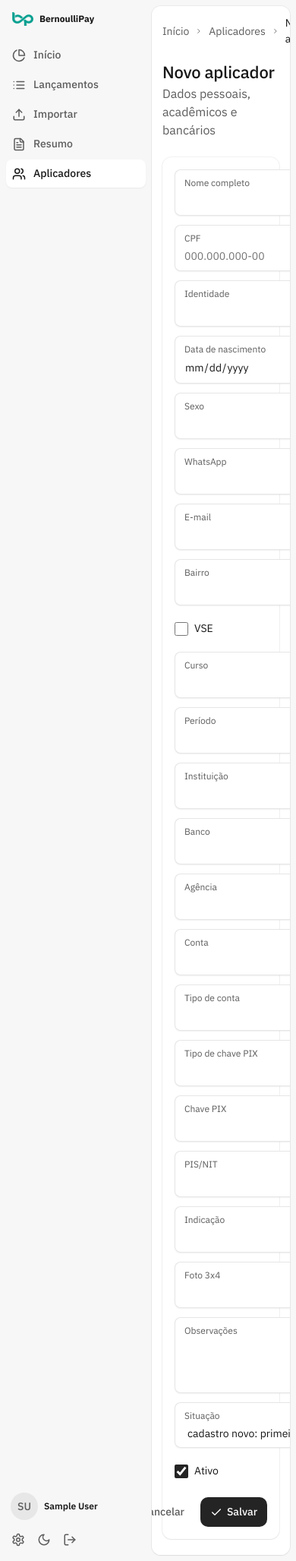
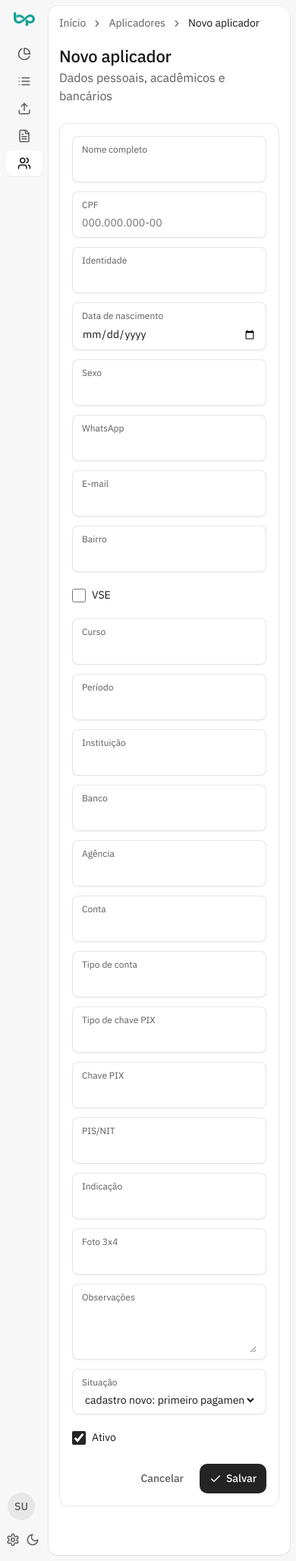
Before and after one commit to bernardozschaber/tp1-eng-soft, a Django app: page /aplicadores/novo/ in a window 390 px wide. Shown: the whole page at 76% size. Run offline with Django 5.2, Linux system fonts and the light colour scheme; the visitor is signed in with stand-in values (Sample User, id 1).

Commit message:
fix: flatten nested card shadows, collapse nav on phones, add active-nav indicator
Co-Authored-By: Claude Sonnet 5 <noreply@anthropic.com>

```diff
--- a/static/css/app.css
+++ b/static/css/app.css
@@ -41,6 +41,17 @@ h1, h2, h3, p { margin: 0; }
   .icon-button { width: 40px; height: 40px; }
   .btn--sm { padding: 8px 12px; }
   .table td.actions > * + * { margin-left: 10px; }
+  .nav__item.is-active::before { left: -8px; }
+}
+
+@media (max-width: 480px) {
+  /* A 200px labelled nav leaves a 390px phone with barely 180px for content —
+     not enough for a data table. Below 480px the rail drops its text and
+     goes icon-only, the way DESIGN.md's rail was meant to work. */
+  .app__nav { width: 64px; padding: 12px 8px; }
+  .nav__logo-text, .nav__label, .nav__user-info { display: none; }
+  .nav__logo { justify-content: center; padding: 4px; }
+  .nav__item, .nav__user { justify-content: center; }
 }
 
 /* Reduced motion: kill movement, keep the colour and shadow fades that report
@@ -51,13 +62,17 @@ h1, h2, h3, p { margin: 0; }
 }
 
 /* Icon navigation — Notion-style: icon and label side by side, full column
-   width, active item picked out with a filled row instead of a thin bar. */
+   width, active item picked out with a filled row plus a thin brand bar. */
 .nav__logo { display: flex; align-items: center; gap: 8px; padding: 4px 8px; margin-bottom: 16px; }
 .nav__logo-text { font-size: var(--text-label); font-weight: 700; color: var(--text-primary); }
 .nav__list { list-style: none; margin: 0; padding: 0; display: flex; flex-direction: column; gap: 2px; }
-.nav__item { display: flex; align-items: center; gap: 10px; padding: 8px; border-radius: var(--radius-md); color: var(--text-secondary); }
+.nav__item { position: relative; display: flex; align-items: center; gap: 10px; padding: 8px; border-radius: var(--radius-md); color: var(--text-secondary); }
 .nav__item:hover { background: var(--bg-surface-hover); }
 .nav__item.is-active { background: var(--bg-container); box-shadow: var(--shadow-xs); color: var(--text-primary); }
+/* The rail's own brand placement: a verde bar flush with the rail edge, not
+   just the tile. Offset cancels .app__nav's own horizontal padding (12px
+   default, 8px from 1024px down) so it reaches the true edge either way. */
+.nav__item.is-active::before { content: ""; position: absolute; left: -12px; top: 4px; bottom: 4px; width: 3px; background: var(--color-brand-500); border-radius: 0 2px 2px 0; }
 .nav__icon { width: 18px; height: 18px; display: flex; align-items: center; justify-content: center; flex-shrink: 0; }
 .nav__label { font-size: var(--text-body); font-weight: 500; }
 /* O rodapé fica no fim da mesma coluna larga: cabe nome, cargo e unidade por
@@ -146,8 +161,10 @@ h1, h2, h3, p { margin: 0; }
 .page-header__actions { display: flex; gap: 8px; align-items: center; flex-wrap: wrap; }
 @media (max-width: 640px) { .page-header h1 { font-size: var(--text-headline); } }
 
-/* Cards */
-.card { background: var(--bg-container); border-radius: var(--radius-xl); box-shadow: var(--shadow-border-xs); padding: 16px; margin-bottom: 24px; }
+/* Cards. No shadow here: `.card` always nests inside `.app__main-card`, which
+   already carries the shadow-border-xs edge — repeating it reads as a card
+   inside a card. A hairline groups the section instead. */
+.card { background: var(--bg-container); border-radius: var(--radius-xl); border: 1px solid var(--border-secondary); padding: 16px; margin-bottom: 24px; }
 .card__header { display: flex; justify-content: space-between; align-items: center; gap: 12px; margin-bottom: 12px; }
 .card__title { font-size: var(--text-title); font-weight: 500; line-height: var(--leading-snug); }
 .card__title .muted { color: var(--text-secondary); font-weight: 400; }
@@ -161,9 +178,10 @@ h1, h2, h3, p { margin: 0; }
 .trend-up { color: var(--text-success); }
 .trend-down { color: var(--text-destructive); }
 
-/* Metrics grid */
+/* Metrics grid. Same reasoning as .card: this always sits inside
+   .app__main-card, so it takes a hairline instead of repeating the shell's shadow. */
 .metrics { display: grid; grid-template-columns: repeat(auto-fit, minmax(180px, 1fr)); gap: 12px; margin-bottom: 24px; }
-.metric { background: var(--bg-container); border-radius: var(--radius-lg); box-shadow: var(--shadow-border-xs); padding: 12px 16px; }
+.metric { background: var(--bg-container); border-radius: var(--radius-lg); border: 1px solid var(--border-secondary); padding: 12px 16px; }
 .metric__label { font-size: var(--text-label); color: var(--text-secondary); margin-bottom: 4px; }
 .metric__value { font-size: var(--text-metric); font-weight: 500; font-variant-numeric: tabular-nums; }
 
@@ -198,7 +216,9 @@ h1, h2, h3, p { margin: 0; }
 .filters input[type="date"], .filters input[type="search"] { background: var(--bg-container); border: 1px solid var(--border-secondary); border-radius: var(--radius-md); padding: 8px 12px; font: inherit; font-size: var(--text-body); color: var(--text-primary); }
 
 /* Tables */
-.table-wrap { overflow-x: auto; }
+/* 8px of trailing room so a table wide enough to scroll doesn't clip its
+   last column flush against the scroller's edge. */
+.table-wrap { overflow-x: auto; padding-right: 8px; }
 .table { width: 100%; border-collapse: collapse; font-size: var(--text-body); }
 .table th { text-align: left; font-size: var(--text-micro); font-weight: 500; letter-spacing: .04em; text-transform: uppercase; color: var(--text-secondary); padding: 10px 12px; background: var(--bg-container-inset); }
 .table th:first-child { border-radius: var(--radius-lg) 0 0 var(--radius-lg); }
@@ -271,6 +291,9 @@ h1, h2, h3, p { margin: 0; }
 @media (max-width: 640px) {
   .merge { grid-template-columns: 1fr; }
   .modal__card { padding: 18px; }
+  /* 180px tiles at the 14px gutter don't fit two across a 390px phone with
+     the grid gap; the rightmost tile overflows the card and clips. */
+  .metrics { grid-template-columns: repeat(auto-fit, minmax(150px, 1fr)); }
 }
 
 /* Weight bar (asset allocation style) */
--- a/templates/core/_nav.html
+++ b/templates/core/_nav.html
@@ -1,13 +1,13 @@
 {% load static icons avatars %}
 <nav class="app__nav">
-  <a href="{% url 'dashboard' %}" class="nav__logo">
+  <a href="{% url 'dashboard' %}" class="nav__logo" aria-label="BernoulliPay — Início">
     <img src="{% static 'img/logomark.png' %}" alt="" width="28" height="18">
     <span class="nav__logo-text">BernoulliPay</span>
   </a>
   <ul class="nav__list">
     {% for item in nav_items %}
     <li>
-      <a href="{{ item.url }}" class="nav__item {% if item.active %}is-active{% endif %}">
+      <a href="{{ item.url }}" class="nav__item {% if item.active %}is-active{% endif %}" title="{{ item.label }}" aria-label="{{ item.label }}">
         <span class="nav__icon">{% icon item.icon 18 %}</span>
         <span class="nav__label">{{ item.label }}</span>
       </a>
--- a/templates/imports/preview.html
+++ b/templates/imports/preview.html
@@ -63,7 +63,7 @@
               <td class="strong ap-cell"><i class="dot" style="background:{% if row.is_duplicate %}var(--color-red-500){% elif row.is_known %}var(--color-brand-500){% else %}var(--color-yellow-600){% endif %}"></i> {{ row.display_name }}{% if row.suffix %} <span class="badge badge--gray">{{ row.suffix }}</span>{% endif %}</td>
               <td class="mono muted">{{ row.cpf|default:"—" }}</td>
               <td><select name="{{ row_prefix }}-role" class="select select--sm"><option value="APLICADOR" {% if row.role == 'APLICADOR' %}selected{% endif %}>Aplicador</option><option value="ORIENTADOR" {% if row.role == 'ORIENTADOR' %}selected{% endif %}>Orientador</option><option value="VOLANTE">Volante</option></select></td>
-              <td class="num"><input name="{{ row_prefix }}-net_amount" value="{% if not sheet.needs_amount %}{{ row.net_amount }}{% endif %}" placeholder="{% if sheet.needs_amount %}valor da aba{% endif %}" inputmode="decimal" style="width:90px;text-align:right;border:1px solid var(--border-secondary);border-radius:6px;padding:4px 8px;font:inherit"></td>
+              <td class="num"><input name="{{ row_prefix }}-net_amount" value="{% if not sheet.needs_amount %}{{ row.net_amount }}{% endif %}" placeholder="{% if sheet.needs_amount %}valor da aba{% endif %}" inputmode="decimal" style="width:90px;text-align:right;border:1px solid var(--border-secondary);border-radius:var(--radius-md);padding:4px 8px;font:inherit"></td>
               <td class="num muted">{{ row.gross_amount|brl }}</td>
             </tr>
             {% endwith %}
```
